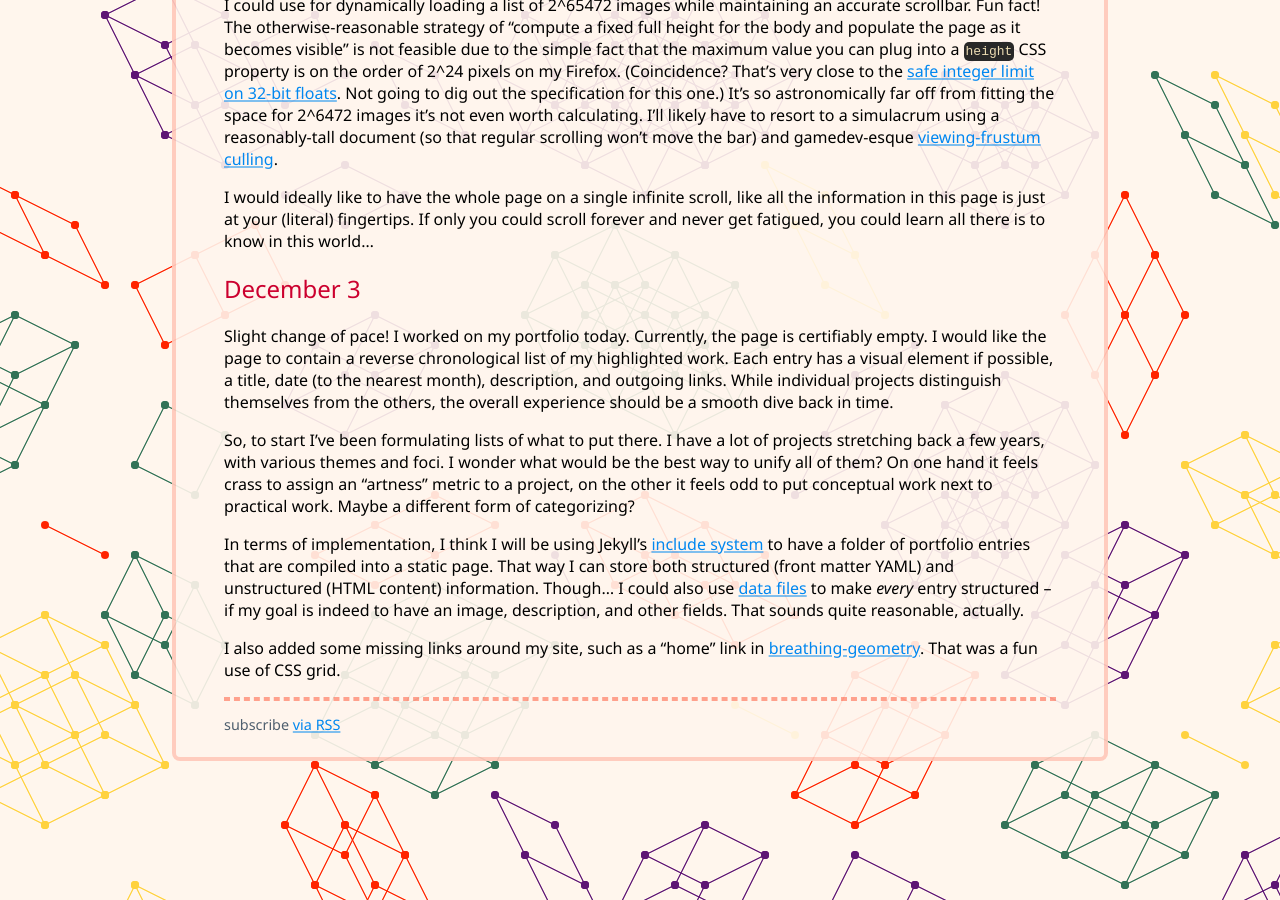
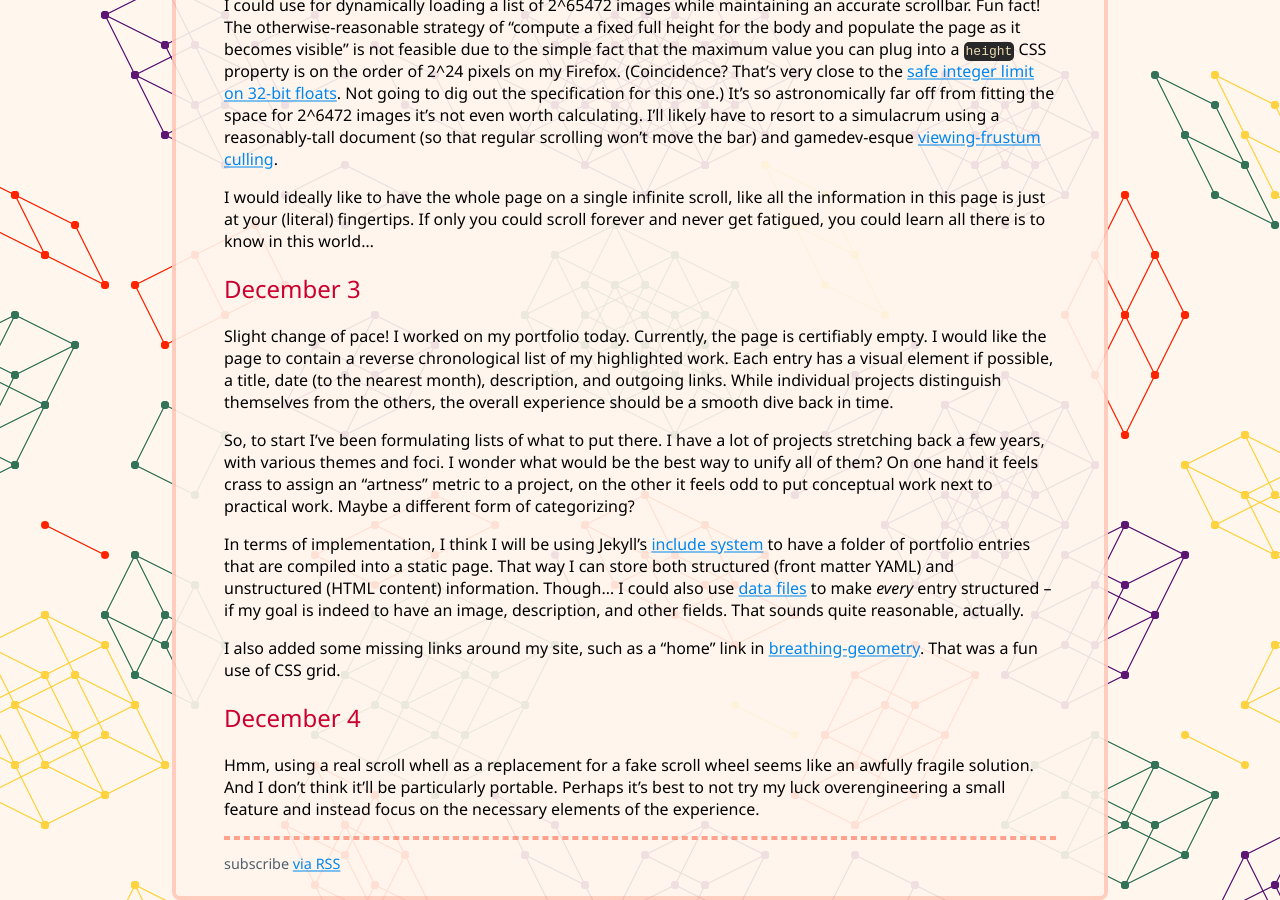
Before and after one commit to RocketRace/rocketrace.github.io, a Jekyll site: the page built from decadv-2024.md, in a window 1280 px wide and 900 px high, scrolled down 1233 px. Built offline with Jekyll 4.4.1, drawn with Linux system fonts in a browser that asks for light colours.

Commit message:
December 4

```diff
--- a/decadv-2024.md
+++ b/decadv-2024.md
@@ -104,6 +104,13 @@ sounds quite reasonable, actually.
 I also added some missing links around my site, such as a "home" link in
 [breathing-geometry][breathing-geometry]. That was a fun use of CSS grid.
 
+## December 4
+
+Hmm, using a real scroll whell as a replacement for a fake scroll wheel seems
+like an awfully fragile solution. And I don't think it'll be particularly
+portable. Perhaps it's best to not try my luck overengineering a small feature
+and instead focus on the necessary elements of the experience.
+
 [decadv]: https://eli.li/december-adventure
 [aoc]: https://adventofcode.com/
 [my aoc2023]: https://github.com/RocketRace/aoc2023
```
